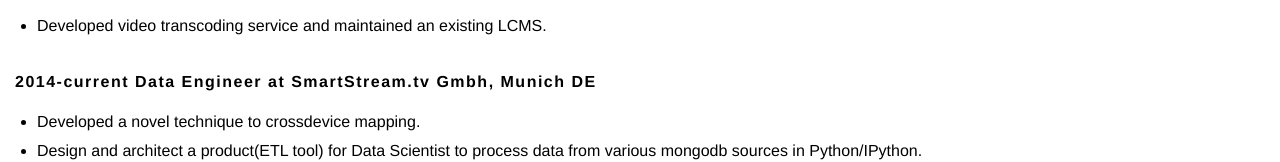
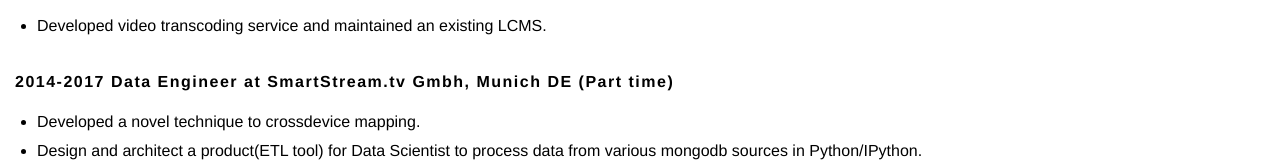
Before and after one commit to iapain/iapa.in, a plain HTML site: page resume.html in a window 1280 px wide. Shown: the part 716-878 px from the top of the page. Drawn offline with Linux system fonts and the light colour scheme.

Commit message:
Update resume.html

```diff
--- a/resume.html
+++ b/resume.html
@@ -45,7 +45,7 @@
       Developed video transcoding service and maintained an existing LCMS.
      </li>
   </ul>
-  <p class="emp">2014-current Data Engineer at SmartStream.tv Gmbh, Munich DE</p>
+  <p class="emp">2014-2017 Data Engineer at SmartStream.tv Gmbh, Munich DE (Part time)</p>
     <ul>
       <li>Developed a novel technique to crossdevice mapping.</li>
       <li>Design and architect a product(ETL tool) for Data Scientist to process data from various mongodb sources in Python/IPython.</li>
```
